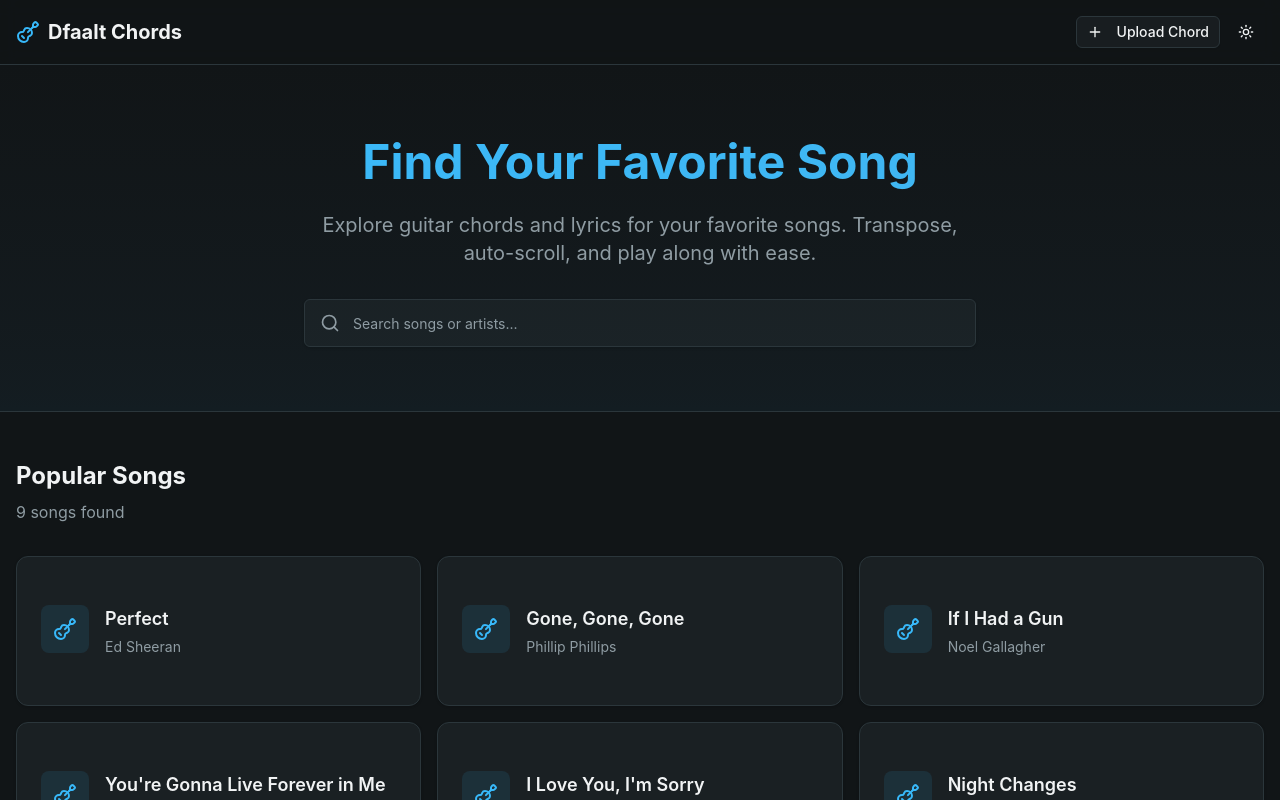
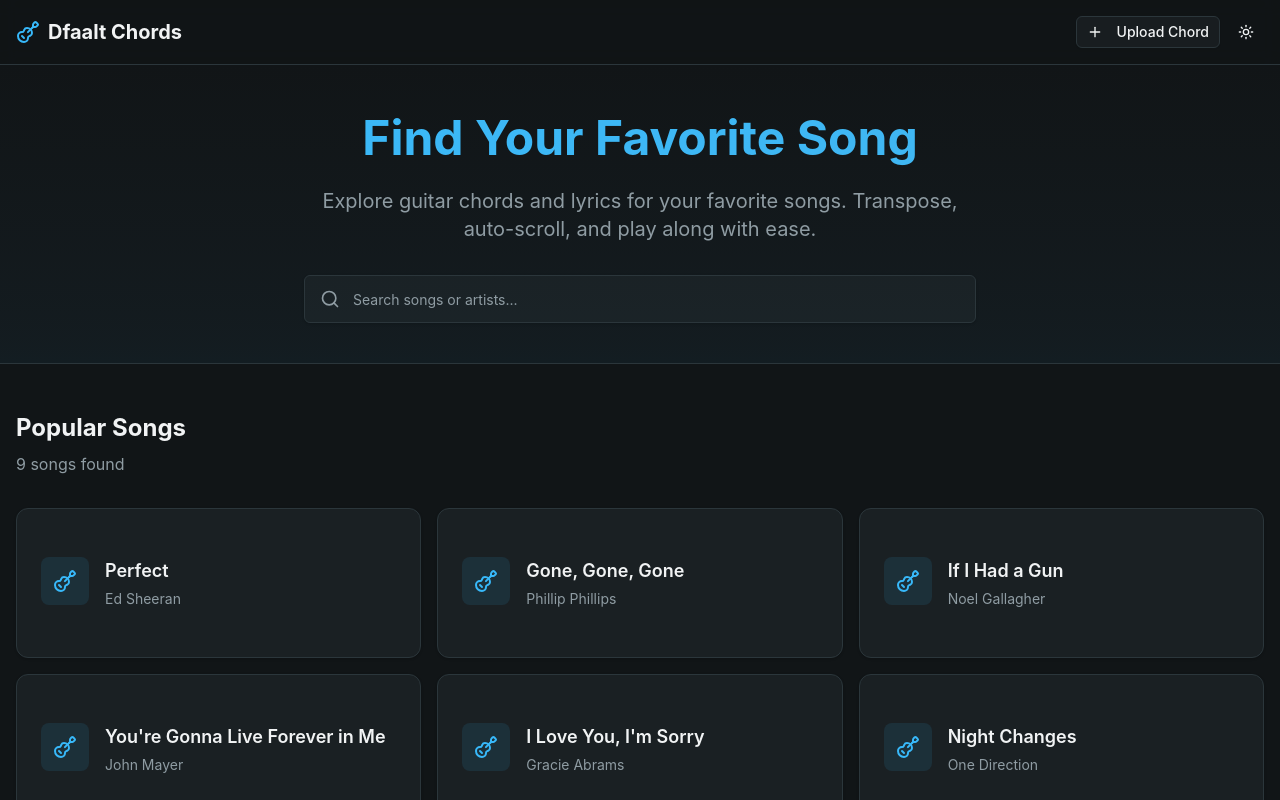
Before and after one commit to Dfaalt/DfaaltChords, a React (Vite) app: page / in a window 1280 px wide. Shown: the top 800 px of the page. Built offline with nearby package versions, Linux system fonts and the light colour scheme.

Commit message:
fix: add cursor pointer to buttons in Header and ThemeToggle components; adjust section padding in Index page

```diff
--- a/src/components/Header.tsx
+++ b/src/components/Header.tsx
@@ -14,7 +14,7 @@ export const Header = ({ variant = "home" }: HeaderProps) => {
         {/* Left */}
         {variant === "detail" ? (
           <Link to="/">
-            <Button variant="ghost" size="sm">
+            <Button variant="ghost" size="sm" className="cursor-pointer">
               <ArrowLeft className="h-4 w-4 mr-2" />
               Back
             </Button>
@@ -38,7 +38,7 @@ export const Header = ({ variant = "home" }: HeaderProps) => {
         <div className="flex items-center gap-2">
           {variant === "home" && (
             <Link to="/upload">
-              <Button variant="outline" size="sm">
+              <Button variant="outline" size="sm" className="cursor-pointer">
                 <Plus className="h-4 w-4 mr-2" />
                 Upload Chord
               </Button>
--- a/src/components/ThemeToggle.tsx
+++ b/src/components/ThemeToggle.tsx
@@ -31,7 +31,7 @@ export const ThemeToggle = () => {
       variant="ghost"
       size="icon"
       onClick={toggleTheme}
-      className="rounded-full"
+      className="rounded-full cursor-pointer"
     >
       {isDark ? <Sun className="h-5 w-5" /> : <Moon className="h-5 w-5" />}
     </Button>
--- a/src/pages/Index.tsx
+++ b/src/pages/Index.tsx
@@ -20,7 +20,7 @@ export const Index = () => {
       <Header variant="home" />
 
       {/* Hero Section */}
-      <section className="border-b border-border bg-linear-to-b from-background to-primary/5 py-16">
+      <section className="border-b border-border bg-linear-to-b from-background to-primary/5 py-10">
         <div className="container mx-auto px-4 text-center">
           <h1 className="text-5xl font-bold mb-4 leading-snug bg-linear-to-r from-primary to-accent bg-clip-text text-transparent">
             Find Your Favorite Song
```
